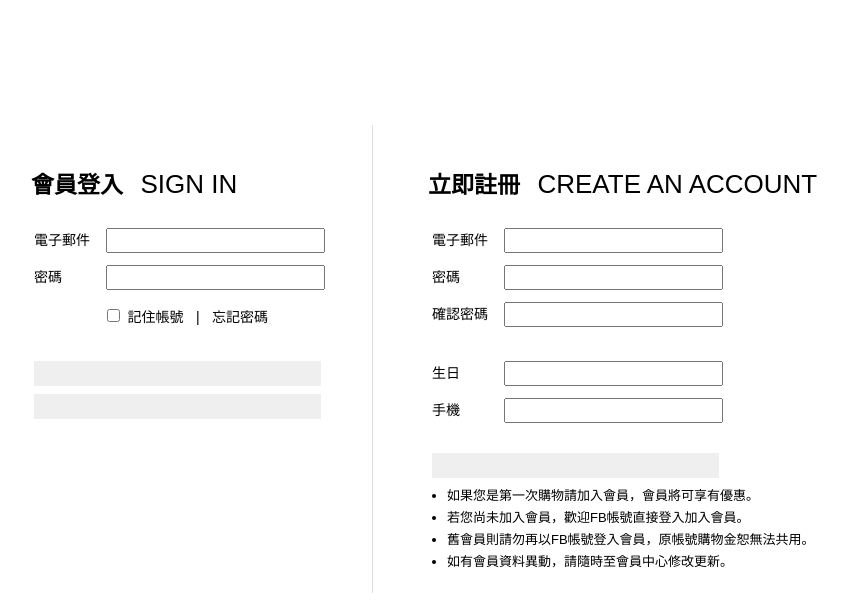
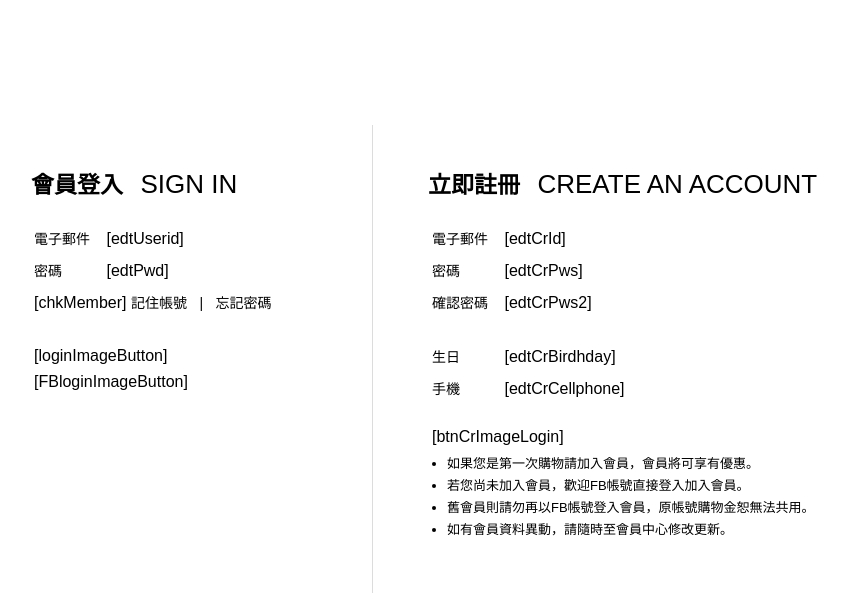
Before and after one commit to act-tw/project-caco, a plain HTML site: page login.html in a window 1280 px wide. Shown: the whole page, without its empty margins (251-1093 px from the left). Drawn offline with nearby package versions, Linux system fonts and the light colour scheme; files that its build step writes are made by us from their sources.

Commit message:
backup origin settings

```diff
--- a/css/login.css
+++ b/css/login.css
@@ -2,8 +2,6 @@
     width: 880px;
     height: 619px;
     margin: 0 auto;
-    padding-left: 123px;
-    padding-right: 123px;
     padding-top: 117px;
     padding-bottom: 151px;
 }
@@ -66,6 +64,11 @@
 
 .login>.left>.columns>span.sp {
     margin: 0 8px;
+}
+
+.login>.left>.columns>span.remember>a {
+	text-decoration: none;
+	color: black;
 }
 
 .login>.left>.columns.btn {
--- a/login.html
+++ b/login.html
@@ -4,6 +4,7 @@
 	<meta charset="UTF-8">
 	<title></title>
 	<script src="http://code.jquery.com/jquery-1.11.1.min.js"></script>
+	<link rel="stylesheet" type="text/css" href="css/login.css">
 </head>
 <body>
 
@@ -14,7 +15,11 @@
 
 
 
-<link rel="stylesheet" type="text/css" href="css/login.css">
+
+
+
+
+<link rel="stylesheet" type="text/css" href="../Shop/CustomUc/C12Coconut201212/201506/css/login.css">
 <div class="login">
     <div class="left">
         <div class="slogan">
@@ -23,23 +28,23 @@
         </div>
         <div class="columns first">
             <span>電子郵件</span>
-            <input type="text">
+            [edtUserid]
         </div>
         <div class="columns">
             <span>密碼</span>
-            <input type="password">
+            [edtPwd]
         </div>
         <div class="columns">
-            <input type="checkbox">
+            [chkMember]
             <span class="remember">記住帳號</span>
             <span class="remember sp">|</span>
-            <span class="remember">忘記密碼</span>
+            <span class="remember"><a target="_top" href="../Common/MemberPasswordRecovery.aspx?[st]">忘記密碼</a></span>
         </div>
         <div class="columns btn">
-            <input type="button">
+            [loginImageButton]
         </div>
         <div class="columns btn fb">
-            <input type="button">
+            [FBloginImageButton]
         </div>
     </div>
     <div class="right">
@@ -49,26 +54,26 @@
         </div>
         <div class="columns first">
             <span>電子郵件</span>
-            <input type="text">
+            [edtCrId]
         </div>
         <div class="columns">
             <span>密碼</span>
-            <input type="password">
+            [edtCrPws]
         </div>
         <div class="columns">
             <span>確認密碼</span>
-            <input type="password">
+            [edtCrPws2]
         </div>
         <div class="columns second">
             <span>生日</span>
-            <input type="text">
+            [edtCrBirdhday]
         </div>
         <div class="columns">
             <span>手機</span>
-            <input type="text">
+            [edtCrCellphone]
         </div>
         <div class="columns btn">
-            <input type="button">
+            [btnCrImageLogin]
         </div>
         <div class="columns">
 			<ul>
```
Also changed, not shown: css/footer.css (+1 -11 lines), css/header.css (+0 -7 lines), footer.html (+9 -2 lines), header.html (+16 -6 lines), bak/自訂登入畫面樣版.txt (added), bak/購物網站頁面上方訊.txt (added), bak/購物網站頁面下方訊息.txt (added), bak/購物網站首頁訊息.txt (added), images/background.gif (added), images/create.png (added), images/fblogin.png (added), images/login.png (added).
